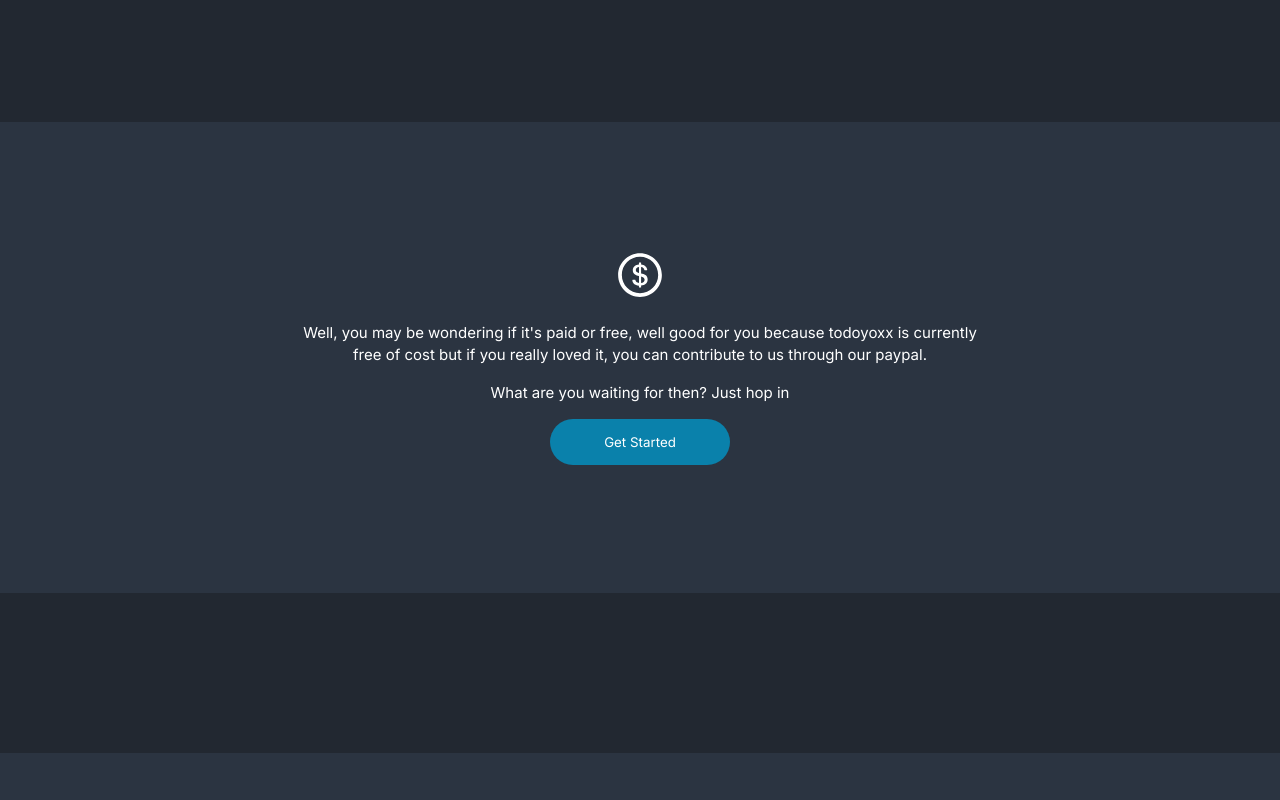
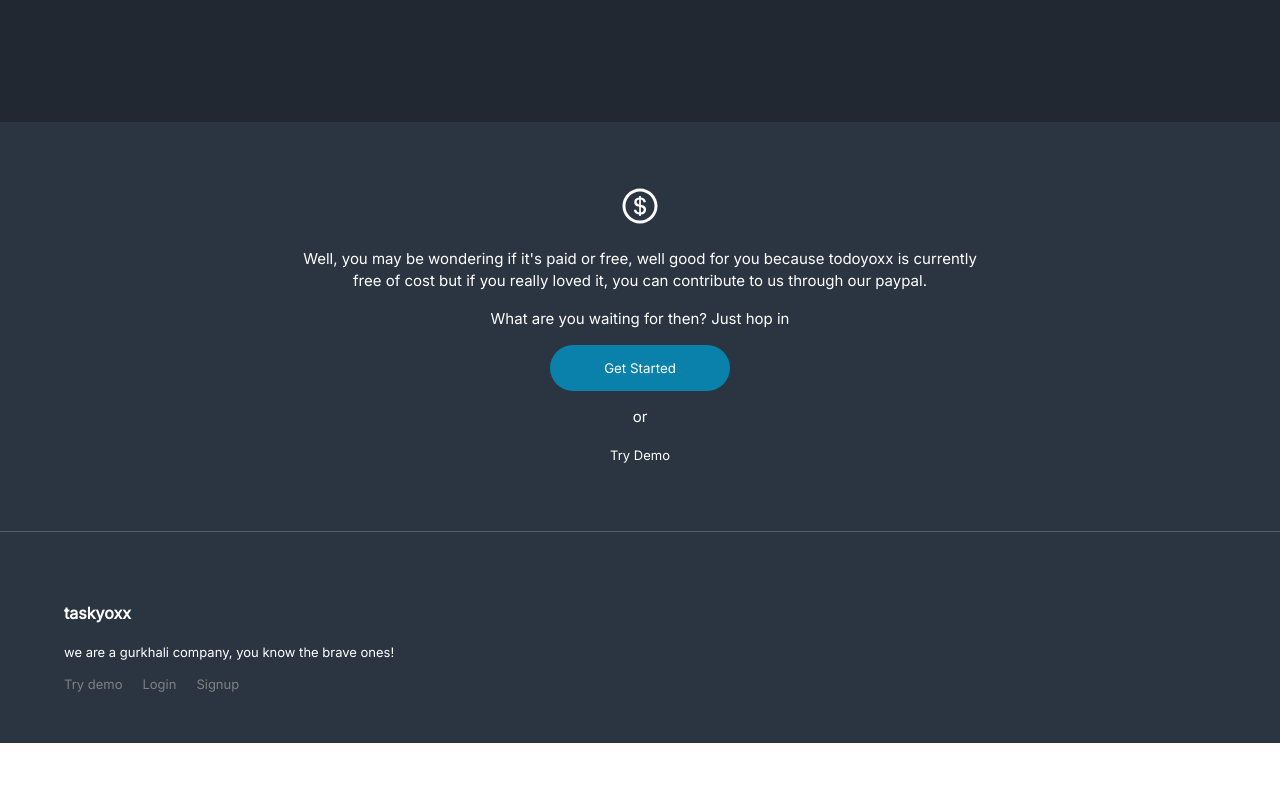
Before and after one commit to therealrinku/robonote, a Next.js app: page / in a window 1280 px wide. Shown: the part 1860-2660 px from the top of the page. After the commit the page ends 2603 px from the top, so only its background shows below. Built offline with nearby package versions, Linux system fonts and the light colour scheme; no server answers.

Commit message:
some updates

```diff
--- a/components/LandingPage.js
+++ b/components/LandingPage.js
@@ -6,9 +6,6 @@ import { GoBrowser } from "react-icons/go";
 import { BiMoon } from "react-icons/bi";
 import { AiOutlineDrag, AiOutlineDollar } from "react-icons/ai";
 import { RiStarLine } from "react-icons/ri";
-import { RiPhoneFill } from "react-icons/ri";
-import { AiOutlineMail } from "react-icons/ai";
-import { MdLocationSearching } from "react-icons/md";
 import Link from "next/link";
 
 export default function LandingPage() {
@@ -143,6 +140,9 @@ export default function LandingPage() {
             </p>
             <p>What are you waiting for then? Just hop in</p>
             <button onClick={() => router.push("/signup")}>Get Started</button>
+            <p style={{ marginBottom: "-7px" }}>or</p>
+            <br />
+            <Link href="/demo">Try Demo</Link>
           </div>
         </section>
 
--- a/styles/LandingPage.module.css
+++ b/styles/LandingPage.module.css
@@ -157,20 +157,28 @@
   width: 90vw;
   max-width: 1500px;
   margin: auto;
-  padding: 10vw 18vw;
+  padding: 5vw 18vw;
   font-size: 15px;
   line-height: 1.5em;
 }
 
 .sectionFour i {
-  font-size: 50px;
+  font-size: 40px;
+}
+
+.sectionFour a {
+  font-size: 13px;
+}
+
+.sectionFour a:hover {
+  text-decoration: underline;
 }
 
 .footer {
   background: #2b3441;
   padding: 50px 0;
   text-align: left;
-  margin-top: 20vh;
+  border-top: solid 1px rgba(255, 255, 255, 0.2);
 }
 
 .footer section {
```
